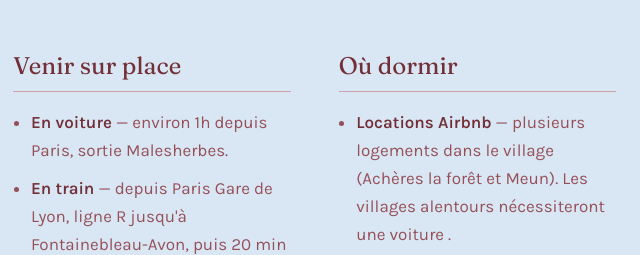
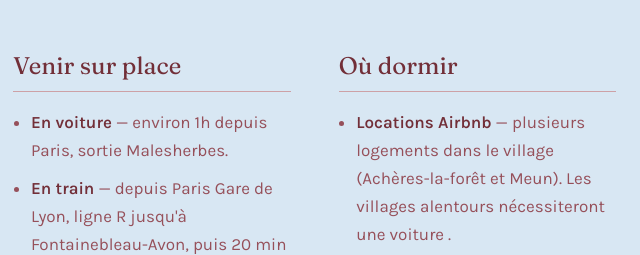
Before and after one commit to MaxHouel/Justine-Max2027, a plain HTML site: page index.html in a window 1280 px wide. Shown: the part 2402-2657 px from the top of the page, 488-1128 px from the left. Drawn offline with Linux system fonts and the light colour scheme.

Commit message:
tirets HR

```diff
--- a/index.html
+++ b/index.html
@@ -451,7 +451,7 @@
         <div class="fiche">
           <h3>Où dormir</h3>
           <ul>
-            <li><b>Locations Airbnb</b> — plusieurs logements dans le village (Achères la forêt et Meun). Les villages alentours nécessiteront une voiture .</li>
+            <li><b>Locations Airbnb</b> — plusieurs logements dans le village (Achères-la-forêt et Meun). Les villages alentours nécessiteront une voiture .</li>
             <li><b>Hôtels</b> — plusieurs options autour de Fontainebleau, mais il faudra prendre la voiture. Le plus proche : <a class="lien" href="https://all.accor.com/booking/en/novotel/hotel/0384">Novotel Ury Fontainebleau</a></li>
 
             <li>Fin juillet, la région de Fontainebleau se remplit vite : réservez tôt !</li>
```
